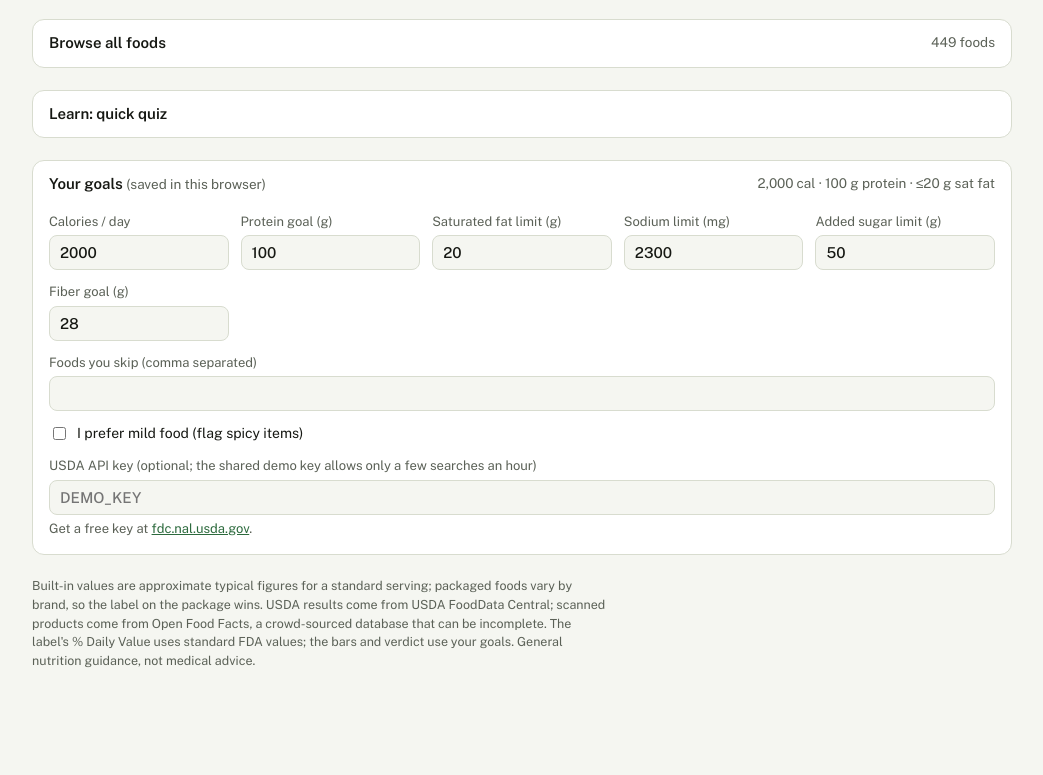
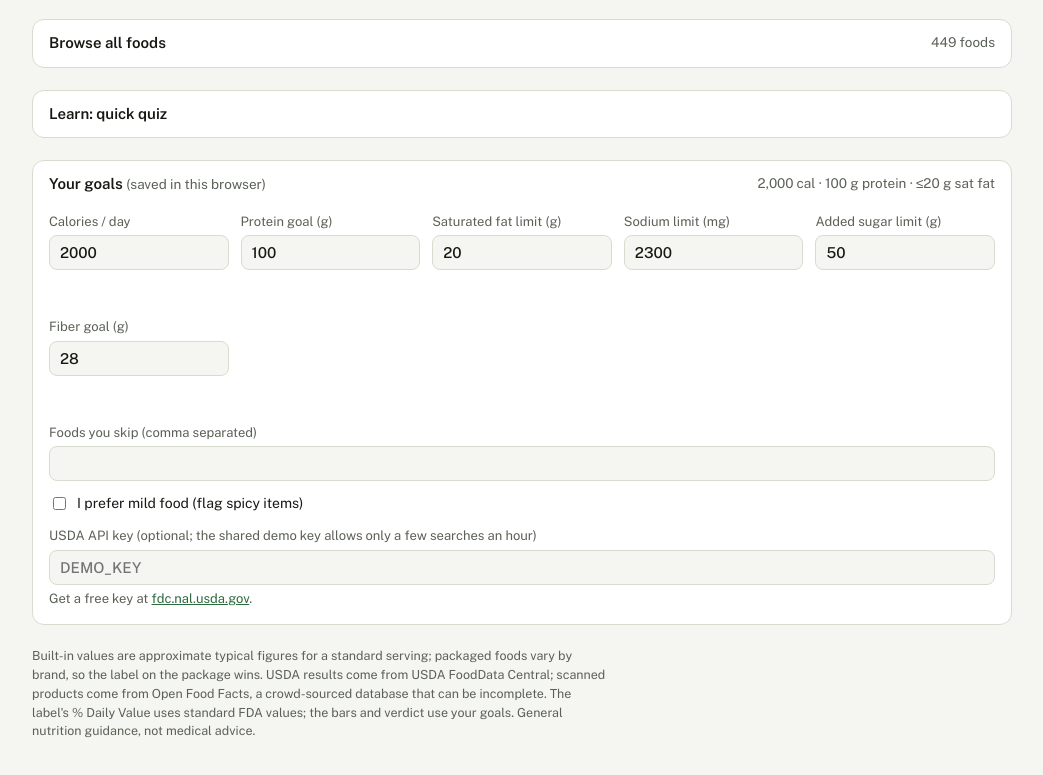
Before and after one commit to QuocHHDo/self-check, a website: page index.html in a window 1280 px wide. Shown: the part 1116-1891 px from the top of the page, without its empty margins (118-1161 px from the left). Before the commit the page ends 1835 px from the top, so only its background shows below. Drawn offline with nearby package versions, Linux system fonts and the light colour scheme.

Commit message:
6. Goal validation has one consistent state, and the row doesn't shift
Root cause: on change, the profile UI re-synced every field from the saved goals once focus had left,
so -500 snapped back to 2000 while the field kept its error.

- An invalid value now stays in the field, marked invalid, with 'Use a number from 800 to 6,000. Still using
  2,000.' Nothing is saved until it's fixed; saving another goal doesn't overwrite it
- Every goal field reserves its message line, so inputs keep the same size and alignment
- UI test for -500 + change; Playwright check of -500 + Tab and input positions at 1280 and 375 px

Co-Authored-By: Claude Opus 5.5 <noreply@anthropic.com>
Claude-Session: https://claude.ai/code/session_01FydrJFmpjAj8Upo46oJskV

```diff
--- a/index.html
+++ b/index.html
@@ -283,7 +283,8 @@ details.box > summary .muted { font-weight: 400; font-size: 13.5px; }
   .bitem:hover { border-color: var(--accent); }
   .qopt:hover { border-color: var(--accent); }
 }
-.pgrid .err { color: var(--bad); font-size: 12.5px; font-weight: 600; }
+.pgrid label { align-content: start; }
+.pgrid .err { color: var(--bad); font-size: 12px; font-weight: 600; line-height: 1.3; min-height: 2.6em; }
 .pgrid input[aria-invalid="true"] { border-color: var(--bad); }
 </style>
 </head>
--- a/js/app.js
+++ b/js/app.js
@@ -754,7 +754,8 @@
   // ---------- goals ----------
   const PF = { cal: "p-cal", pro: "p-pro", sat: "p-sat", na: "p-na", add: "p-add", fib: "p-fib" };
   function syncProfileUI() {
-    for (const [k, id] of Object.entries(PF)) if (document.activeElement !== $(id) || $(id).getAttribute("aria-invalid") !== "true") $(id).value = profile[k];
+    // A field showing an error keeps what the user typed until they fix it; only valid fields are refreshed.
+    for (const [k, id] of Object.entries(PF)) if ($(id).getAttribute("aria-invalid") !== "true") $(id).value = profile[k];
     $("p-skip").value = profile.skip || ""; $("p-mild").checked = !!profile.mild; $("p-usda").value = profile.usdaKey || "";
     $("profSummary").textContent = `${profile.cal.toLocaleString("en-US")} cal · ${profile.pro} g protein · ≤${profile.sat} g sat fat`;
   }
@@ -810,15 +811,20 @@
   }
 
   // ---------- goal inputs: inline validation ----------
+  // One state only: an invalid value stays in the field, marked, with a message saying what's still in use.
+  // Nothing is saved until it's fixed. Every goal field reserves a line for the message, so the row never shifts.
+  const goalKey = input => Object.keys(PF).find(k => PF[k] === input.id);
   function checkGoal(input) {
     const raw = input.value.trim(), v = Number(raw), min = Number(input.min), max = Number(input.max);
     const fmtN = n => n.toLocaleString("en-US");
-    const msg = raw === "" ? `Enter a number from ${fmtN(min)} to ${fmtN(max)}.`
+    const problem = raw === "" ? `Enter a number from ${fmtN(min)} to ${fmtN(max)}.`
       : !Number.isFinite(v) ? "That isn't a number."
       : v < min || v > max ? `Use a number from ${fmtN(min)} to ${fmtN(max)}.` : "";
+    const k = goalKey(input);
+    const msg = problem && k ? `${problem} Still using ${fmtN(profile[k])}.` : problem;
     let err = input.parentElement.querySelector(".err");
-    if (!err) { err = el("span", { class: "err", id: input.id + "-err", role: "alert" }); input.after(err); }
-    err.textContent = msg; err.hidden = !msg;
+    if (!err) { err = el("span", { class: "err", id: input.id + "-err", "aria-live": "polite" }); input.after(err); }
+    err.textContent = msg;
     input.setAttribute("aria-invalid", msg ? "true" : "false");
     if (msg) input.setAttribute("aria-describedby", err.id); else input.removeAttribute("aria-describedby");
     return !msg;
@@ -850,6 +856,7 @@
     document.querySelectorAll("#profile input").forEach(i => i.addEventListener("change", readProfile));
     Object.values(PF).forEach(id => $(id).addEventListener("input", () => checkGoal($(id))));
     syncProfileUI();
+    Object.values(PF).forEach(id => checkGoal($(id))); // creates each field's (empty) message line
     if (!savedProfile && !CFG.profile) $("profile").open = true;
     renderChips(); renderBrowse(); renderList(); renderPlate(); renderQuiz();
     $("learnReset").addEventListener("click", () => { learn = { asked: 0, correct: 0, streak: 0, missed: [] }; store.set("learn", learn); quizQ = null; renderQuiz(); });
```
Also changed, not shown: tests/ui/layout.js (+12 -0 lines), tests/ui/smoke.js (+12 -6 lines).
